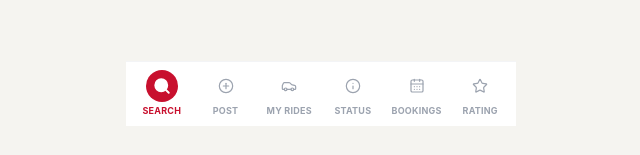
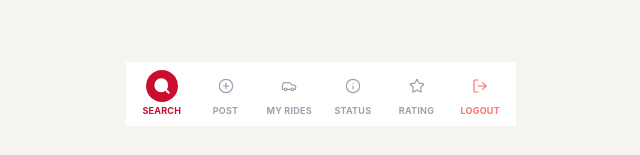
Before and after one commit to wasi-747/RideShare, a Next.js app: page /rides/search in a window 1280 px wide. Shown: the part 1447-1602 px from the top of the page, without its empty margins (319-959 px from the left). Built offline with nearby package versions, Linux system fonts and the light colour scheme.

Commit message:
feat: add Logout button to BottomNav visible on all pages

```diff
--- a/components/BottomNav.tsx
+++ b/components/BottomNav.tsx
@@ -1,7 +1,7 @@
 "use client";
 
 import Link from "next/link";
-import { usePathname } from "next/navigation";
+import { usePathname, useRouter } from "next/navigation";
 import { motion } from "framer-motion";
 import {
   Search,
@@ -10,6 +10,7 @@ import {
   Info,
   CalendarDays,
   Star,
+  LogOut,
 } from "lucide-react";
 
 const tabs = [
@@ -17,20 +18,52 @@ const tabs = [
   { label: "POST", icon: PlusCircle, href: "/rides/post" },
   { label: "MY RIDES", icon: Car, href: "/dashboard" },
   { label: "STATUS", icon: Info, href: "/rides/status" },
-  { label: "BOOKINGS", icon: CalendarDays, href: "/rides/booking" },
   { label: "RATING", icon: Star, href: "/rides/review" },
+  { label: "LOGOUT", icon: LogOut, href: "#logout" },
 ];
 
 export default function BottomNav({ active }: { active?: string }) {
   const pathname = usePathname();
+  const router = useRouter();
+
+  function handleLogout() {
+    localStorage.removeItem("token");
+    localStorage.removeItem("user");
+    router.push("/");
+  }
 
   return (
     <nav className="sticky bottom-0 left-0 right-0 z-50 bg-white border-t border-gray-100 px-1 py-2">
       <div className="flex items-center justify-around">
         {tabs.map((tab) => {
+          const isLogout = tab.href === "#logout";
           const isActive =
-            active === tab.label || (!active && pathname === tab.href);
+            !isLogout &&
+            (active === tab.label || (!active && pathname === tab.href));
           const Icon = tab.icon;
+
+          if (isLogout) {
+            return (
+              <motion.div
+                key={tab.label}
+                whileTap={{ scale: 0.95 }}
+                className="min-w-0 flex-1"
+              >
+                <button
+                  onClick={handleLogout}
+                  className="flex min-h-[48px] w-full flex-col items-center justify-center gap-0.5"
+                >
+                  <div className="flex h-8 w-8 items-center justify-center rounded-full text-red-400 transition-all hover:bg-red-50 hover:text-red-600">
+                    <Icon size={16} strokeWidth={1.8} />
+                  </div>
+                  <span className="truncate text-[9px] font-bold tracking-wide text-red-400">
+                    {tab.label}
+                  </span>
+                </button>
+              </motion.div>
+            );
+          }
+
           return (
             <motion.div
               key={tab.label}
```
